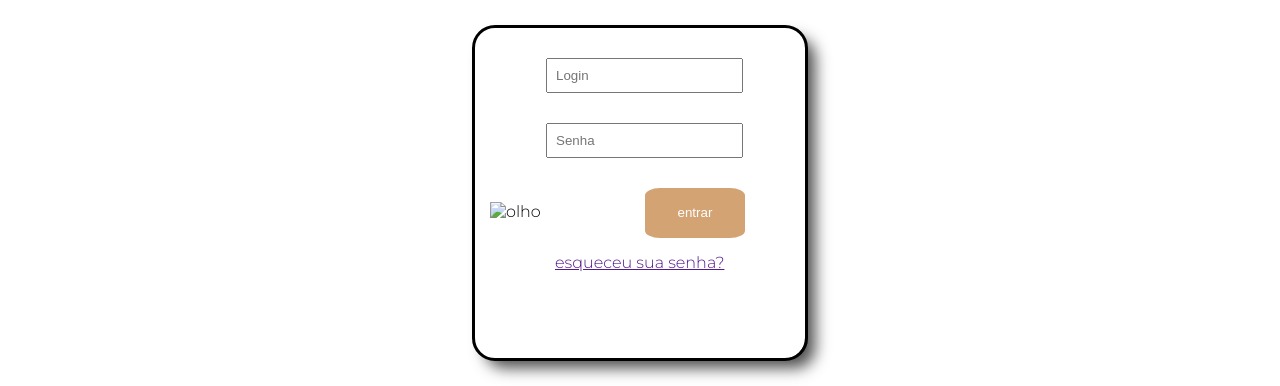
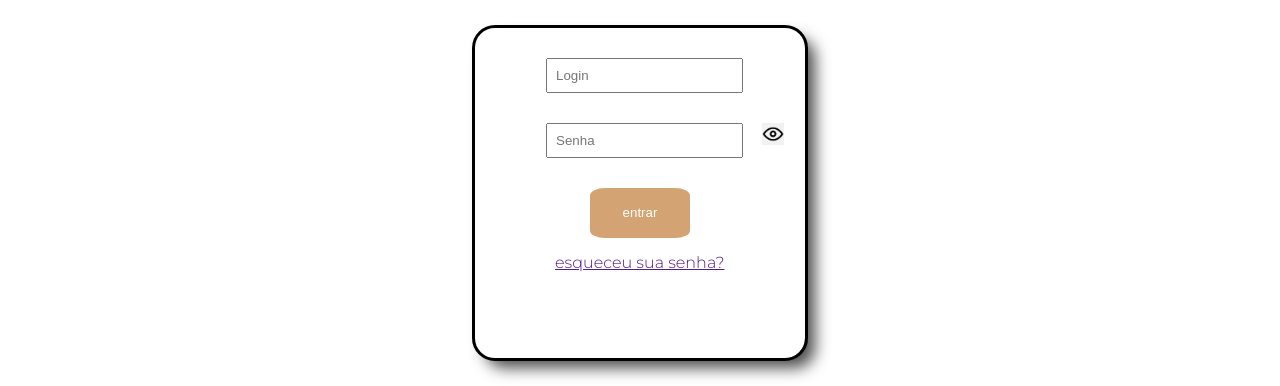
Before and after one commit to raissavml/Ecommerce, a plain HTML site: page login.html in a window 1280 px wide. Shown: the part 321-707 px from the top of the page. Drawn offline with Linux system fonts and the light colour scheme.

Commit message:
novas imagens

```diff
--- a/login.css
+++ b/login.css
@@ -22,6 +22,12 @@ section input{
     margin: 15px;
     padding: 8px;
     margin-left: 56px;
+}
+
+section img{
+    width: 22px;
+    height: 22px;
+    cursor: pointer;
 }
 
 .button{
```
Also changed, not shown: Imagens/icones/olho1.png (added), Imagens/icones/olho2.png (added).
